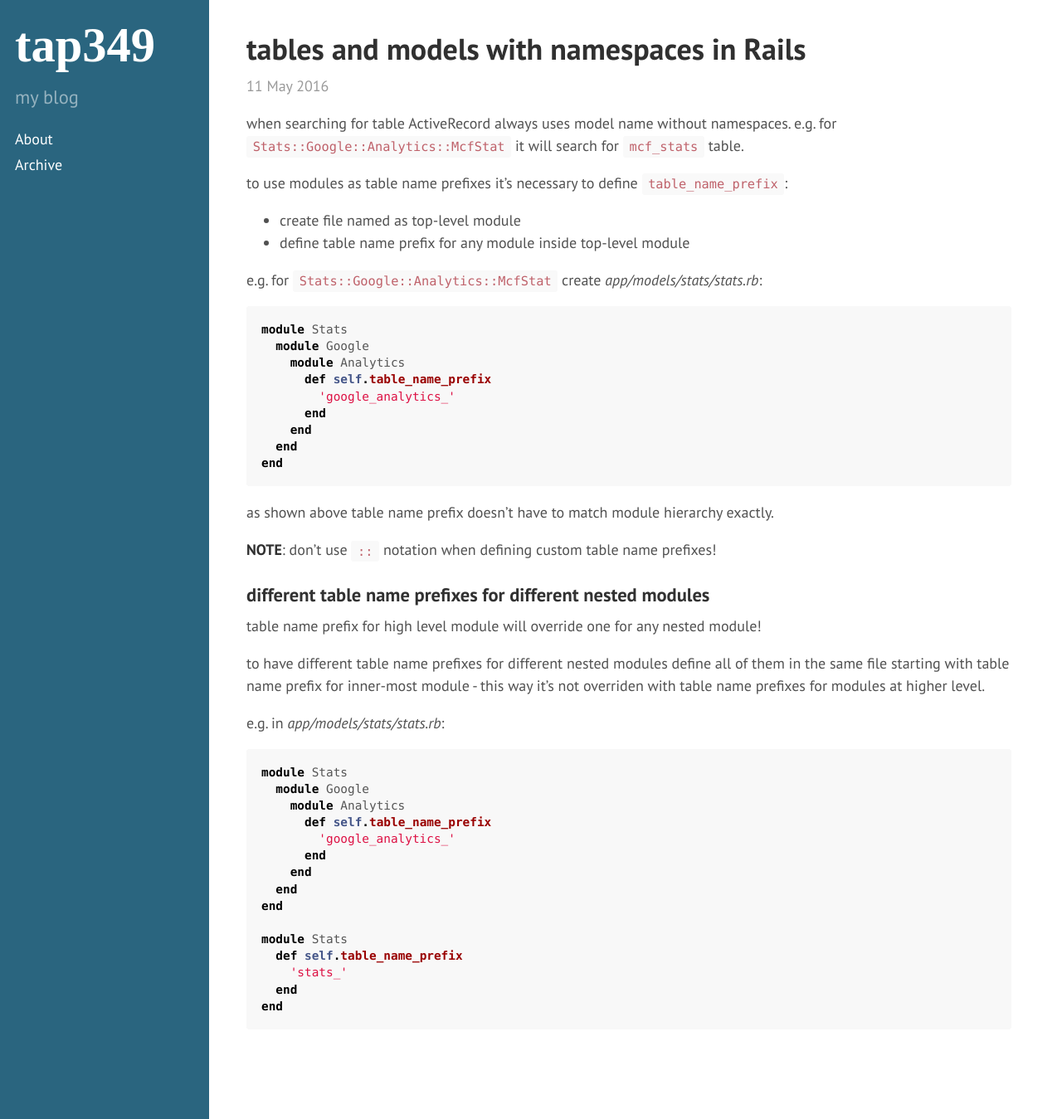
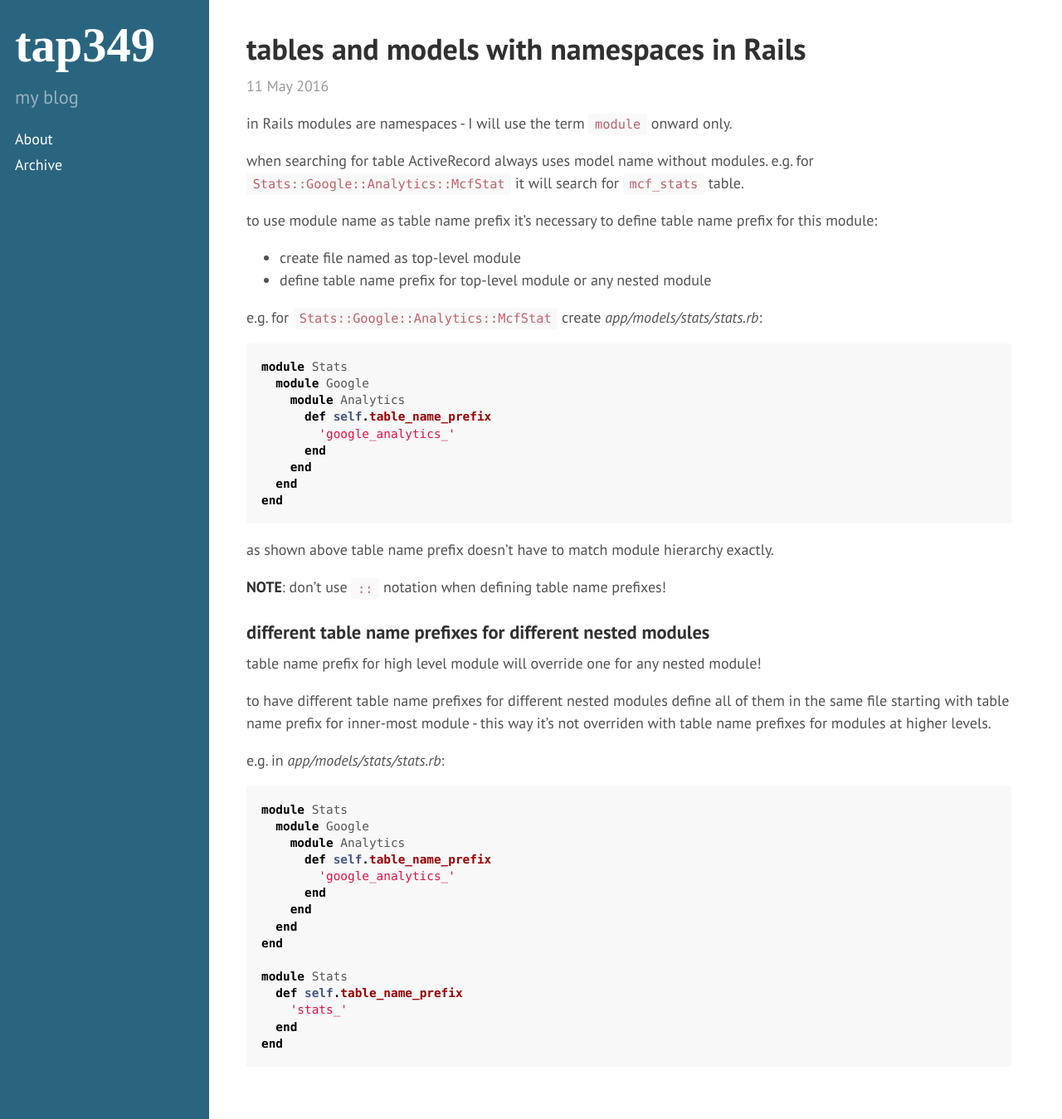
Before and after one commit to tap349/tap349.github.io, a Jekyll site: the page built from _posts/2016-05-11-tables-and-models-with-namespaces-in-rails.md, in a window 1280 px wide and 1349 px high. Shown: the whole window at 83% size. Built offline with Jekyll 4.4.1, drawn with Linux system fonts in a browser that asks for light colours.

Commit message:
update 2016-05-11_20:15:34

```diff
--- a/_posts/2016-05-11-tables-and-models-with-namespaces-in-rails.md
+++ b/_posts/2016-05-11-tables-and-models-with-namespaces-in-rails.md
@@ -6,13 +6,16 @@ access: public
 categories: [rails]
 ---
 
-when searching for table ActiveRecord always uses model name without namespaces.
+in Rails modules are namespaces - I will use the term `module` onward only.
+
+when searching for table ActiveRecord always uses model name without modules.
 e.g. for `Stats::Google::Analytics::McfStat` it will search for `mcf_stats` table.
 
-to use modules as table name prefixes it's necessary to define `table_name_prefix`:
+to use module name as table name prefix it's necessary to define
+table name prefix for this module:
 
 - create file named as top-level module
-- define table name prefix for any module inside top-level module
+- define table name prefix for top-level module or any nested module
 
 e.g. for `Stats::Google::Analytics::McfStat` create _app/models/stats/stats.rb_:
 
@@ -30,7 +33,7 @@ end
 
 as shown above table name prefix doesn't have to match module hierarchy exactly.
 
-**NOTE**: don't use `::` notation when defining custom table name prefixes!
+**NOTE**: don't use `::` notation when defining table name prefixes!
 
 ### different table name prefixes for different nested modules
 
@@ -38,7 +41,7 @@ table name prefix for high level module will override one for any nested module!
 
 to have different table name prefixes for different nested modules define all
 of them in the same file starting with table name prefix for inner-most module -
-this way it's not overriden with table name prefixes for modules at higher level.
+this way it's not overriden with table name prefixes for modules at higher levels.
 
 e.g. in _app/models/stats/stats.rb_:
 
```
